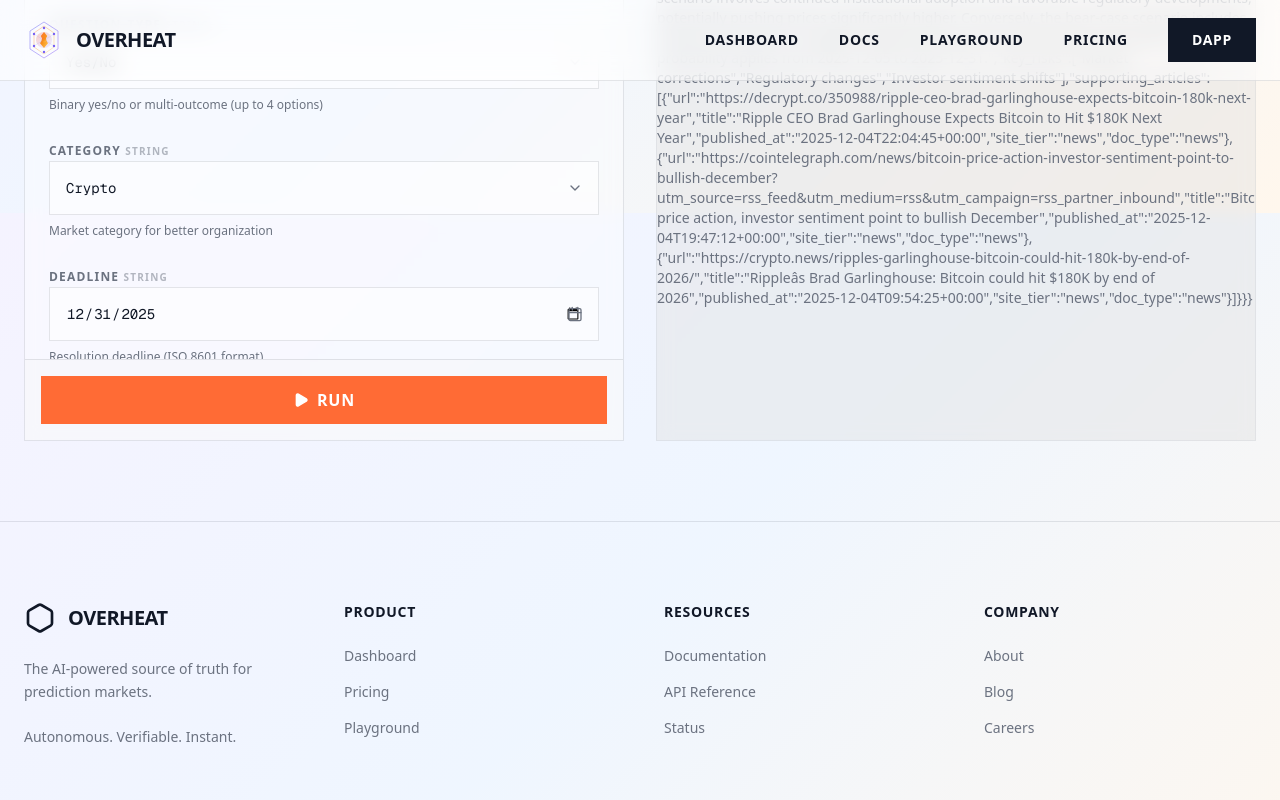
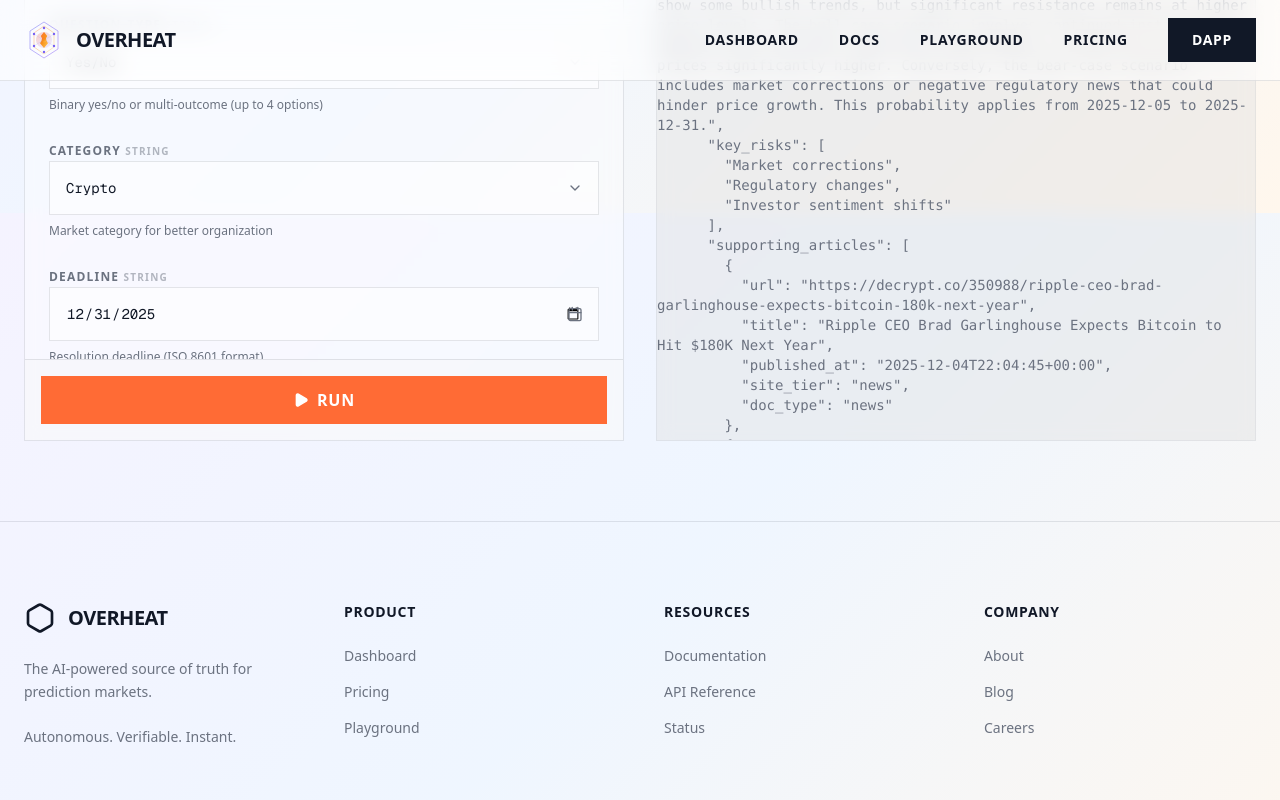
Before and after one commit to HiokKuek/overheat-frontend, a Next.js app: page /playground in a window 1280 px wide. Both pictures are taken after a click on the button "RUN". Shown: the part 587-1387 px from the top of the page. Built offline with nearby package versions, Linux system fonts and the light colour scheme.

Commit message:
Add spacing for playground output

```diff
--- a/src/app/playground/page.tsx
+++ b/src/app/playground/page.tsx
@@ -190,11 +190,11 @@
                             </div>
                         </div>
 
-                        <div className="flex-grow flex items-center justify-center bg-black/5">
+                        <div className="flex-grow flex items-start justify-center bg-black/5 overflow-x-hidden overflow-y-scroll">
                             {
-                                predicted ? <p className="text-muted-foreground text-sm text-wrap w-full">
-                                    {JSON.stringify(mockPrediction)}
-                                </p> : <div className="text-center text-muted-foreground">
+                                predicted ? <pre className="text-muted-foreground text-sm text-wrap w-full">
+                                    {JSON.stringify(mockPrediction, undefined, 2)}
+                                </pre> : <div className="text-center text-muted-foreground">
                                     <Play className="w-12 h-12 mx-auto mb-4 opacity-20" />
                                     <p className="text-sm">Enter a prediction and click Run to analyze</p>
                                 </div>
```
